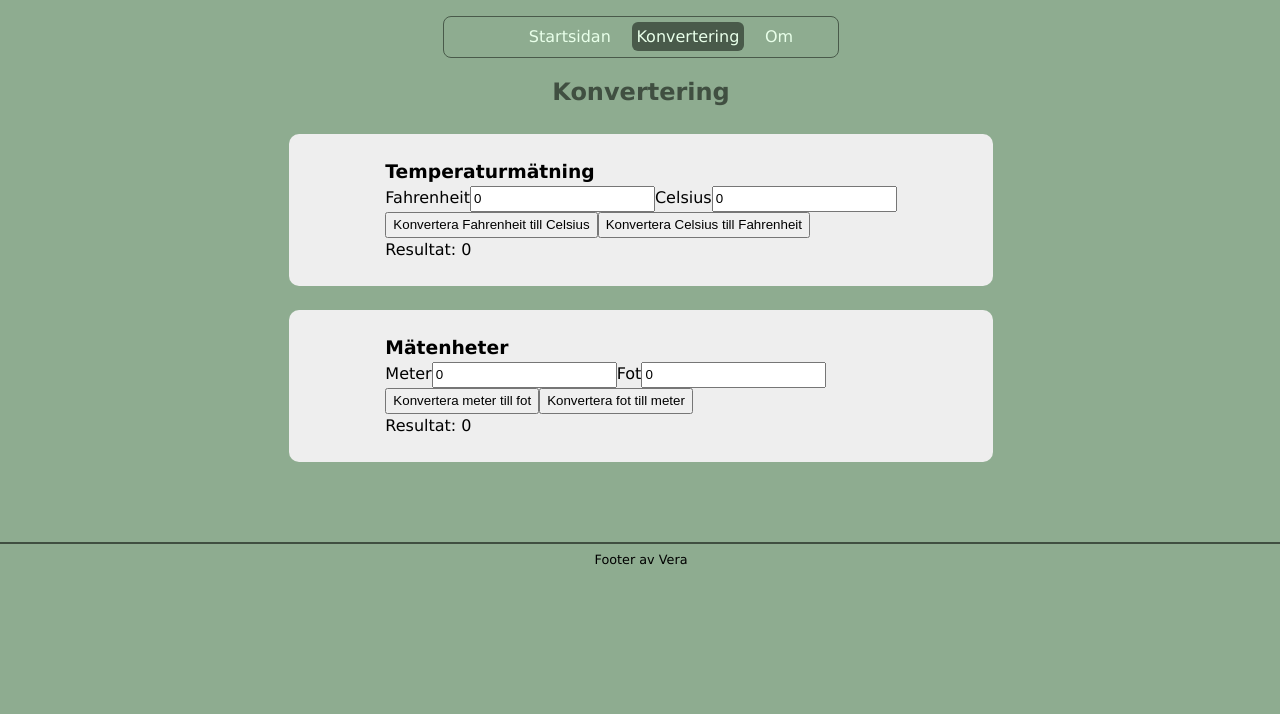
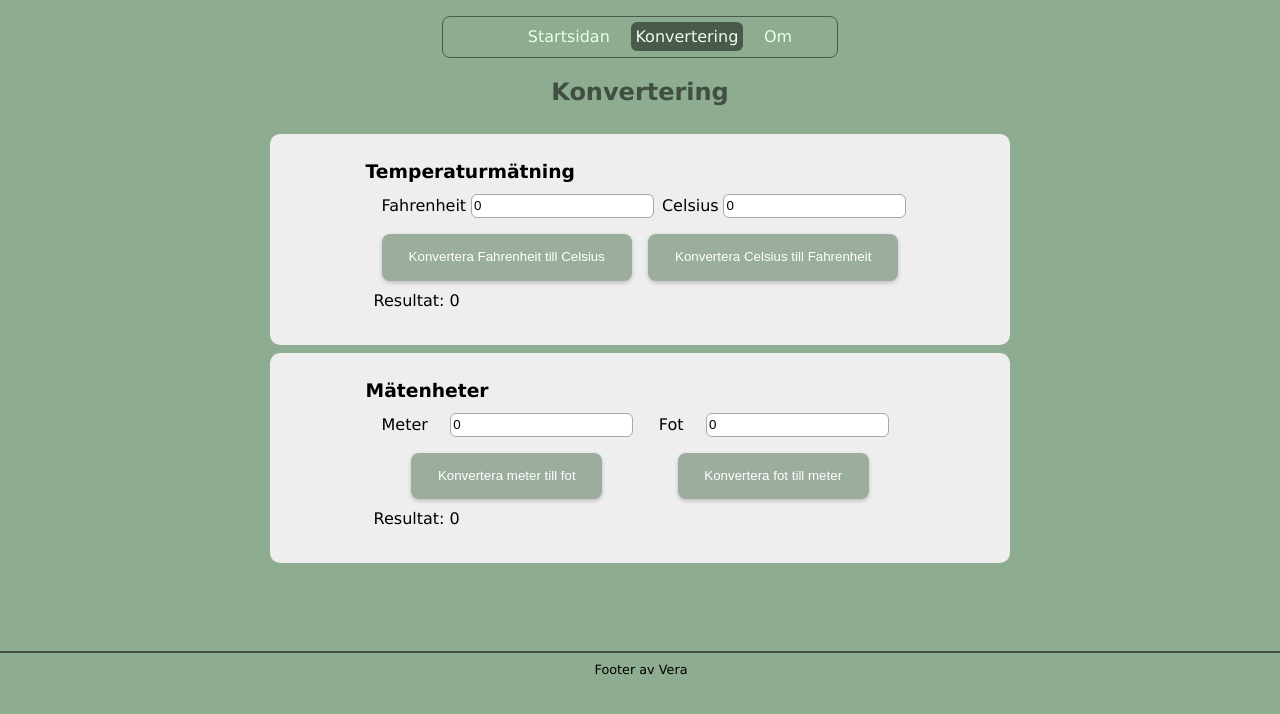
Before and after one commit to veppaan/angular-mom, an Angular app: page /calculate in a window 1280 px wide. Shown: the top 714 px of the page. Built offline with nearby package versions, Linux system fonts and the light colour scheme.

Commit message:
justerar css för konverteringssida

```diff
--- a/src/app/calculate/calculate.component.html
+++ b/src/app/calculate/calculate.component.html
@@ -1,14 +1,14 @@
 <h2>Konvertering</h2>
 <div class="all">
     <h3>Temperaturmätning</h3>
-<div>
+<div class="flex">
     <label for="fahr">Fahrenheit</label>
     <input type="number" id="fahr" [(ngModel)]="fahr">
     <label for="celc">Celsius</label>
     <input type="number" id="celc" [(ngModel)]="cels">
 </div>
 
-<div>
+<div class="buttons">
     <button (click)="fahrToCels()">Konvertera Fahrenheit till Celsius</button>
     <button (click)="celsToFahr()">Konvertera Celsius till Fahrenheit</button>
 </div>
@@ -19,14 +19,14 @@
 </div>
 <div class="all">
     <h3>Mätenheter</h3>
-<div>
+<div class="flex">
     <label for="meter">Meter</label>
     <input type="number" id="meter" [(ngModel)]="meter">
     <label for="feet">Fot</label>
     <input type="feet" id="feet" [(ngModel)]="feet">
 </div>
 
-<div>
+<div class="buttons">
     <button (click)="meterToFeet()">Konvertera meter till fot</button>
     <button (click)="feetToMeter()">Konvertera fot till meter</button>
 </div>
--- a/src/app/calculate/calculate.component.scss
+++ b/src/app/calculate/calculate.component.scss
@@ -0,0 +1,37 @@
+.flex, .buttons{
+    display: flex;
+    flex-direction: row;
+}
+div{
+    margin: 0.5em;
+}
+label{
+    margin-left: 0.5em;
+    margin-right: 0.3em;
+}
+input{
+    border: 1px solid #9bad9c;
+    border-radius: 6px;
+}
+button{
+    padding: 1em 2em;
+    border-radius: 8px;
+    background-color: #9bad9c;
+    color: white;
+    border: none;
+    box-shadow: 0 2px 4px rgba(0, 0, 0, 0.2);
+}
+.buttons{
+    margin-top: 1em;
+}
+button:hover{
+    background-color: white;
+    color: #515c52;
+    cursor: pointer;
+}
+@media (max-width: 799px){
+    .flex, .buttons{
+        display: flex;
+        flex-direction: column;
+    }
+}
--- a/src/styles.scss
+++ b/src/styles.scss
@@ -6,7 +6,7 @@ body{
     line-height: 1.5;
     margin: 0 auto;
 }
-body, h2, header, h1{
+h2, header, h1{
     display: flex;
     flex-direction: column;
     align-items: center;
```
